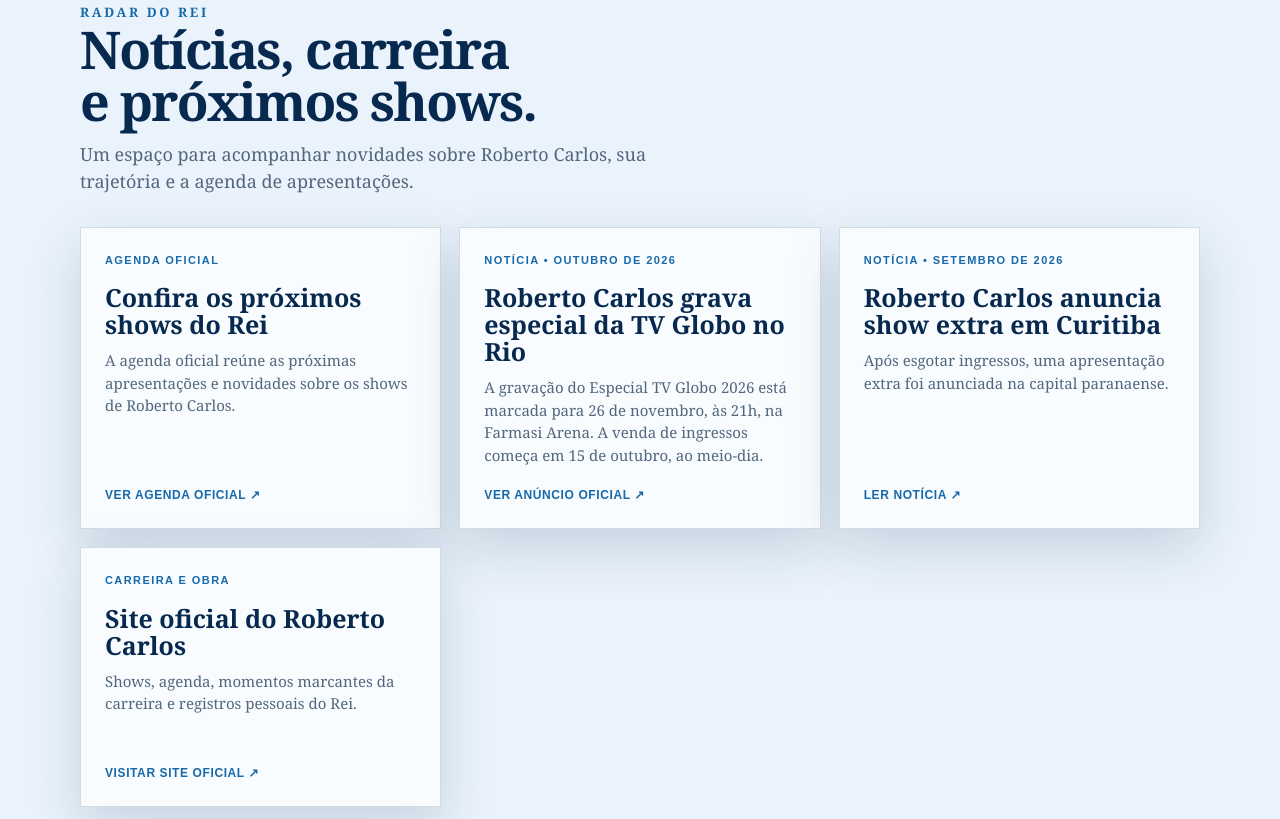
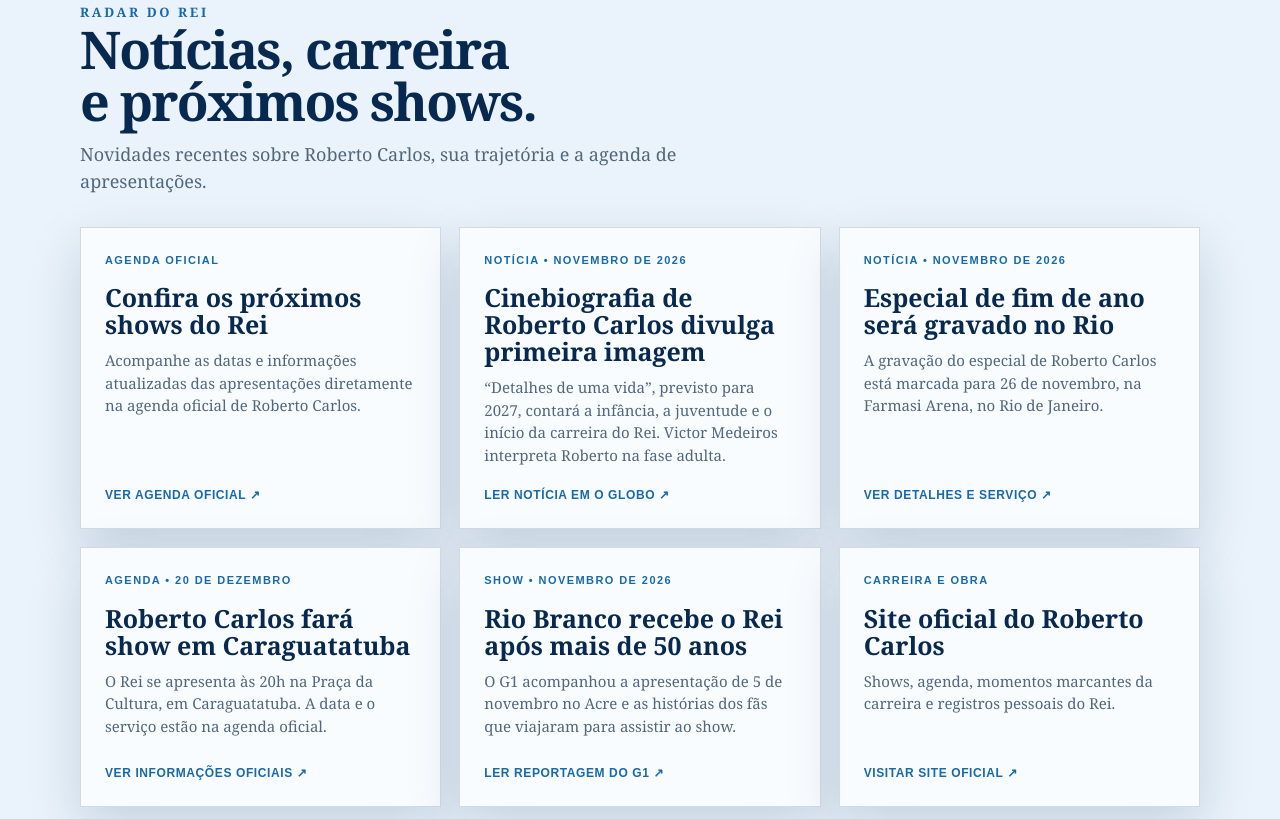
Before and after one commit to rafaelaelabras-sudo/programa-clube-do-rei, a plain HTML site: page index.html in a window 1280 px wide. Shown: the part 1681-2500 px from the top of the page. Drawn offline with Linux system fonts and the light colour scheme.

Commit message:
Atualiza notícias de Roberto Carlos em novembro
Renova o Radar do Rei com cinebiografia, especial, show em Caraguatatuba e reportagem do Acre.

```diff
--- a/index.html
+++ b/index.html
@@ -508,25 +508,37 @@
 <div class="wrap">
 <div class="eyebrow">Radar do Rei</div>
 <h2 class="section-title">Notícias, carreira<br/>e próximos shows.</h2>
-<p class="section-intro">Um espaço para acompanhar novidades sobre Roberto Carlos, sua trajetória e a agenda de apresentações.</p>
+<p class="section-intro">Novidades recentes sobre Roberto Carlos, sua trajetória e a agenda de apresentações.</p>
 <div class="news-grid">
 <article class="news-card">
 <span class="tag">Agenda oficial</span>
 <h3>Confira os próximos shows do Rei</h3>
-<p>A agenda oficial reúne as próximas apresentações e novidades sobre os shows de Roberto Carlos.</p>
+<p>Acompanhe as datas e informações atualizadas das apresentações diretamente na agenda oficial de Roberto Carlos.</p>
 <a href="https://www.robertocarlos.com/agenda/" rel="noopener" target="_blank">Ver agenda oficial ↗</a>
 </article>
 <article class="news-card">
-<span class="tag">Notícia • outubro de 2026</span>
-<h3>Roberto Carlos grava especial da TV Globo no Rio</h3>
-<p>A gravação do Especial TV Globo 2026 está marcada para 26 de novembro, às 21h, na Farmasi Arena. A venda de ingressos começa em 15 de outubro, ao meio-dia.</p>
-<a href="https://www.robertocarlos.com/agenda/" rel="noopener" target="_blank">Ver anúncio oficial ↗</a>
+<span class="tag">Notícia • novembro de 2026</span>
+<h3>Cinebiografia de Roberto Carlos divulga primeira imagem</h3>
+<p>“Detalhes de uma vida”, previsto para 2027, contará a infância, a juventude e o início da carreira do Rei. Victor Medeiros interpreta Roberto na fase adulta.</p>
+<a href="https://oglobo.globo.com/cultura/noticia/2026/11/10/roberto-carlos-veja-primeira-imagem-e-detalhes-do-filme-sobre-a-vida-do-rei.ghtml" rel="noopener" target="_blank">Ler notícia em O Globo ↗</a>
 </article>
 <article class="news-card">
-<span class="tag">Notícia • setembro de 2026</span>
-<h3>Roberto Carlos anuncia show extra em Curitiba</h3>
-<p>Após esgotar ingressos, uma apresentação extra foi anunciada na capital paranaense.</p>
-<a href="https://www.tribunapr.com.br/viva/apos-esgotar-ingressos-roberto-carlos-anuncia-show-extra-em-cutiba/" rel="noopener" target="_blank">Ler notícia ↗</a>
+<span class="tag">Notícia • novembro de 2026</span>
+<h3>Especial de fim de ano será gravado no Rio</h3>
+<p>A gravação do especial de Roberto Carlos está marcada para 26 de novembro, na Farmasi Arena, no Rio de Janeiro.</p>
+<a href="https://viva.com.br/cultura-e-lazer/especial-de-fim-de-ano-do-roberto-carlos-saiba-como-comprar-ingressos.html" rel="noopener" target="_blank">Ver detalhes e serviço ↗</a>
+</article>
+<article class="news-card">
+<span class="tag">Agenda • 20 de dezembro</span>
+<h3>Roberto Carlos fará show em Caraguatatuba</h3>
+<p>O Rei se apresenta às 20h na Praça da Cultura, em Caraguatatuba. A data e o serviço estão na agenda oficial.</p>
+<a href="https://www.robertocarlos.com/agenda/show-caraguatatuba-sp/" rel="noopener" target="_blank">Ver informações oficiais ↗</a>
+</article>
+<article class="news-card">
+<span class="tag">Show • novembro de 2026</span>
+<h3>Rio Branco recebe o Rei após mais de 50 anos</h3>
+<p>O G1 acompanhou a apresentação de 5 de novembro no Acre e as histórias dos fãs que viajaram para assistir ao show.</p>
+<a href="https://g1.globo.com/ac/acre/noticia/2026/11/05/show-de-roberto-carlos-no-acre.ghtml" rel="noopener" target="_blank">Ler reportagem do G1 ↗</a>
 </article>
 <article class="news-card">
 <span class="tag">Carreira e obra</span>
```
